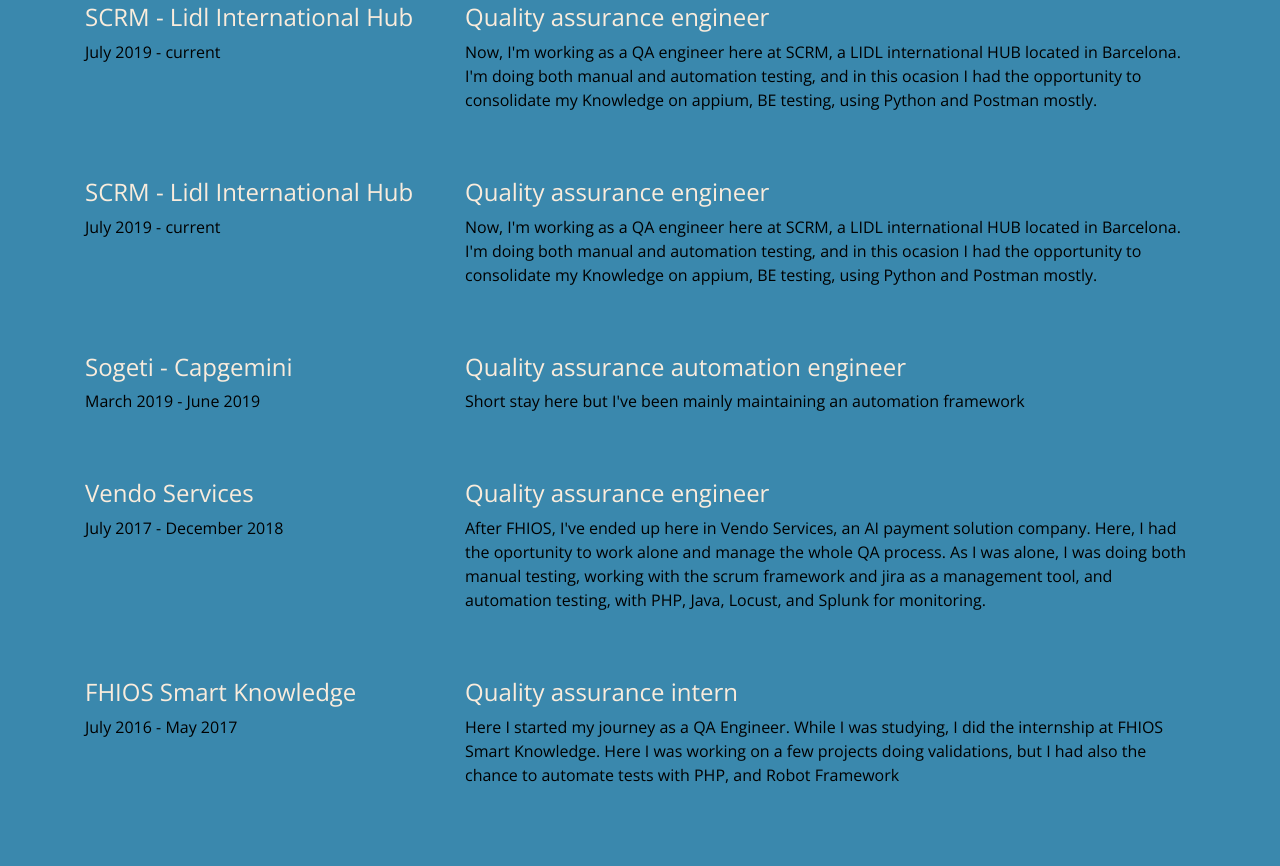
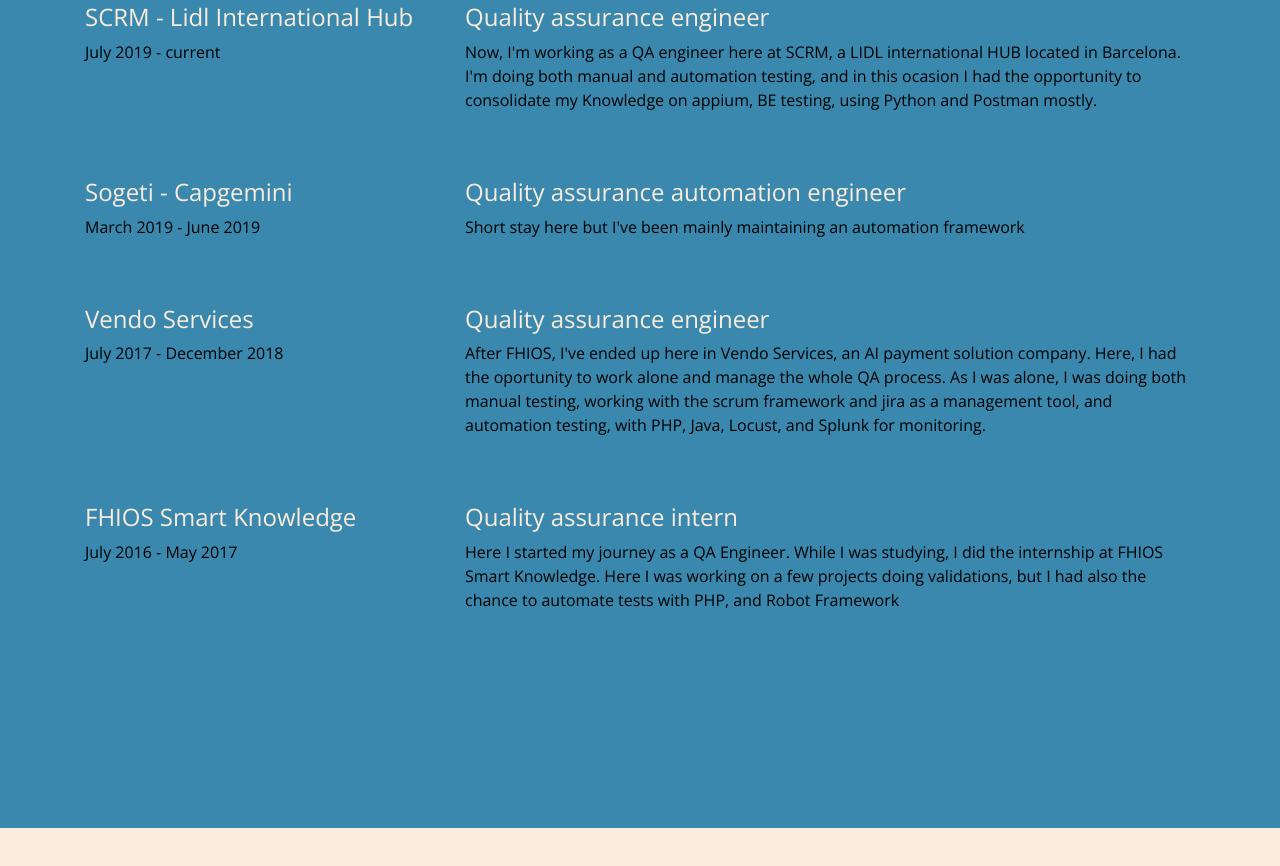
Before and after one commit to Ibrian93/cv, a plain HTML site: page index.html in a window 1280 px wide. Shown: the part 1979-2845 px from the top of the page. Drawn offline with nearby package versions, Linux system fonts and the light colour scheme.

Commit message:
removing unnecesary files

```diff
--- a/index.html
+++ b/index.html
@@ -121,20 +121,6 @@
             </div>
             <div class="row">
                 <div class="col-lg-4">
-                    <h4>SCRM - Lidl International Hub</h4>
-                    <p>July 2019 - current</p>
-
-                </div>
-                <div class="col-lg-8">
-                    <h4>Quality assurance engineer</h4>
-                    <p>Now, I'm working as a QA engineer here at SCRM, a LIDL international HUB located in Barcelona.
-                        I'm doing both manual and automation testing, and in this ocasion I had the opportunity to
-                        consolidate my Knowledge on appium, BE testing, using Python and Postman mostly.
-                    </p>
-                </div>
-            </div>
-            <div class="row">
-                <div class="col-lg-4">
                     <h4>Sogeti - Capgemini</h4>
                     <p>March 2019 - June 2019</p>
 
```
